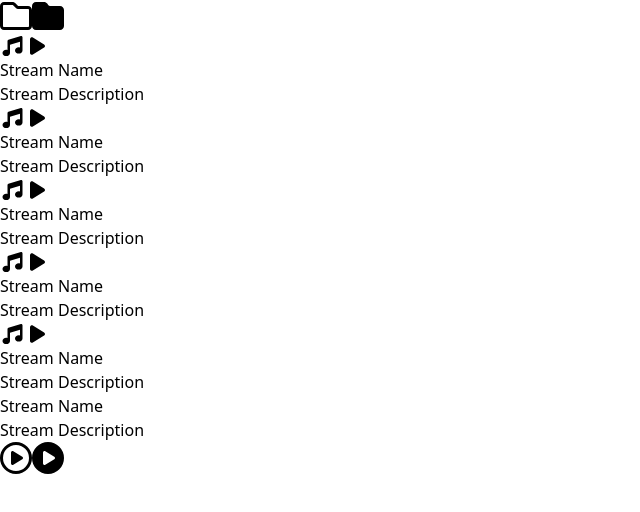
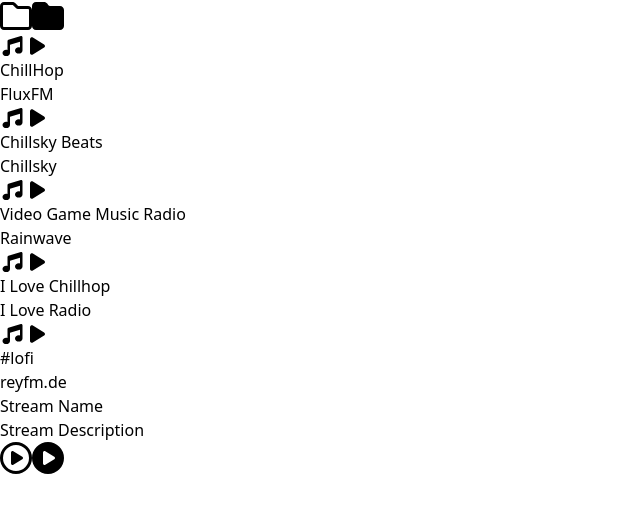
Before and after one commit to Pkshields/GlideWave, a React (Vite) app in the folder frontend/: page / in a window 1280 px wide. Both pictures are taken after a click on the button 32 px from the left and 17 px from the top of the page. Shown: the top 512 px of the page, without its empty margins (0-640 px from the left). Built offline with nearby package versions, Linux system fonts and the light colour scheme.

Commit message:
Adding a default playlist of chillhop and video game music streams

```diff
--- /dev/null
+++ b/frontend/src/config/default-playlist.json
@@ -0,0 +1,32 @@
+[
+    {
+        "name": "ChillHop",
+        "streamer": "FluxFM",
+        "sourceHomepage": "https://www.fluxfm.de/chillhop",
+        "streamUrl": "https://stream.rcast.net/m3u/242097"
+    },
+    {
+        "name": "Chillsky Beats",
+        "streamer": "Chillsky",
+        "sourceHomepage": "https://chillsky.com/",
+        "streamUrl": "https://stream.rcast.net/m3u/232010"
+    },
+    {
+        "name": "Video Game Music Radio",
+        "streamer": "Rainwave",
+        "sourceHomepage": "https://rainwave.cc/game/",
+        "streamUrl": "http://allrelays.rainwave.cc/game.mp3"
+    },
+    {
+        "name": "I Love Chillhop",
+        "streamer": "I Love Radio",
+        "sourceHomepage": "https://ilovemusic.de/ilovechillhop/",
+        "streamUrl": "http://stream01.iloveradio.de/iloveradio17.mp3"
+    },
+    {
+        "name": "#lofi",
+        "streamer": "reyfm.de",
+        "sourceHomepage": "https://www.fluxfm.de/chillhop",
+        "streamUrl": "https://listen.reyfm.de/lofi_320kbps.mp3"
+    }
+]
--- a/frontend/src/features/playlist/playlist-item.tsx
+++ b/frontend/src/features/playlist/playlist-list-item.tsx
@@ -1,14 +1,19 @@
 import { faMusic, faPlay } from "@fortawesome/free-solid-svg-icons"
 import { FontAwesomeIcon } from "@fortawesome/react-fontawesome"
+import { StreamSource } from "../../types/stream-source"
 
-export function PlaylistItem() {
+interface PlaylistListItemProps {
+    source: StreamSource
+}
+
+export function PlaylistListItem({ source }: PlaylistListItemProps) {
     return (
         <li className="group m-1 p-3 flex items-center cursor-pointer rounded-lg hover:bg-gray-700">
             <FontAwesomeIcon icon={faMusic} size="lg" fixedWidth className="group-hover:hidden" />
             <FontAwesomeIcon icon={faPlay} size="lg" fixedWidth className="hidden group-hover:block" />
             <div className="ml-5">
-                <p className="pb-2">Stream Name</p>
-                <p className="text-sm text-gray-400">Stream Description</p>
+                <p className="pb-2">{source.name}</p>
+                <p className="text-sm text-gray-400">{source.streamer}</p>
             </div>
         </li>
     )
--- a/frontend/src/features/playlist/playlist.tsx
+++ b/frontend/src/features/playlist/playlist.tsx
@@ -1,12 +1,15 @@
 import { faFolder as faFolderRegular } from "@fortawesome/free-regular-svg-icons"
 import { faFolder as faFolderSolid } from "@fortawesome/free-solid-svg-icons"
 import { HoverableButton } from "../../components/hoverable-button/hoverable-button"
-import { repeat } from "../../utils/loops"
-import { PlaylistItem } from "./playlist-item"
+import { PlaylistListItem } from "./playlist-list-item"
 import { useState } from "react"
+import { StreamSource } from "../../types/stream-source"
+import untypedDefaultPlaylist from "../../config/default-playlist.json"
 
 export function Playlist() {
     const [ playlistIsHidden, setPlaylistIsHidden ] = useState(true)
+
+    const defaultPlaylist: StreamSource[] = untypedDefaultPlaylist
 
     return (
         <div className="relative">
@@ -14,7 +17,7 @@
                 icon={faFolderRegular}
                 iconOnHover={faFolderSolid}
                 size="2x"
-                onClick={() => { setPlaylistIsHidden(!playlistIsHidden) }}
+                onClick={() => {setPlaylistIsHidden(!playlistIsHidden)}}
             />
             <div
                 className="absolute bottom-16 -left-6 w-72 h-96 p-2 bg-gray-800 rounded-xl overflow-y-scroll"
@@ -22,7 +25,9 @@
                 data-testid="playlist-popup"
             >
                 <ul>
-                    {repeat(() => (<PlaylistItem />), 5)}
+                    {defaultPlaylist.map((element, index) => (
+                        <PlaylistListItem key={`playlist-list-item-${index}`} source={element} />
+                    ))}
                 </ul>
             </div>
         </div>
--- /dev/null
+++ b/frontend/src/types/stream-source.ts
@@ -0,0 +1,6 @@
+export interface StreamSource {
+    name: string
+    streamer: string
+    sourceHomepage: string
+    streamUrl: string
+}
```
Also changed, not shown: frontend/src/test/element-roles.ts (+2 -0 lines), 2 other files (tests, documents, lock files or other folders).
